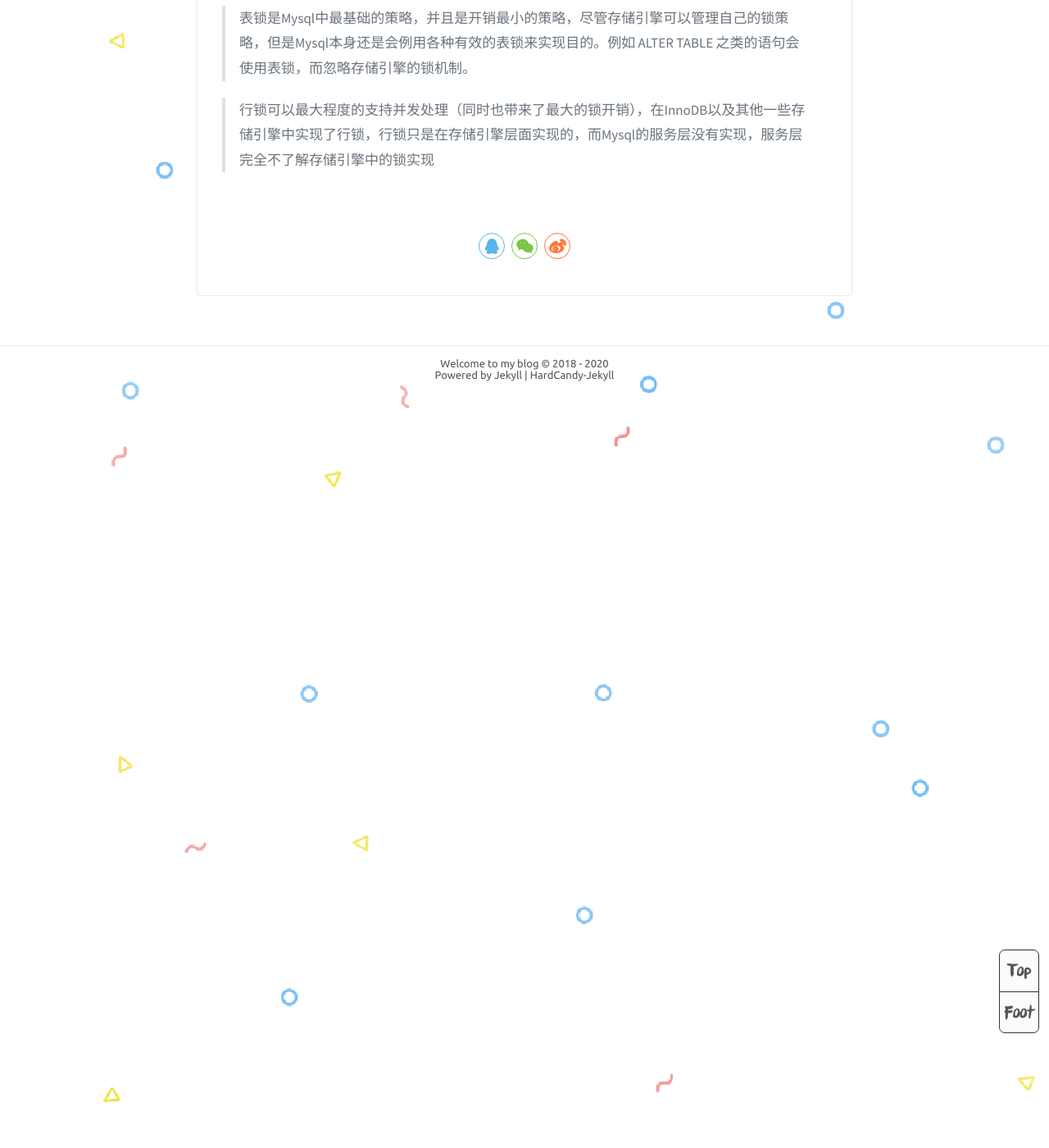
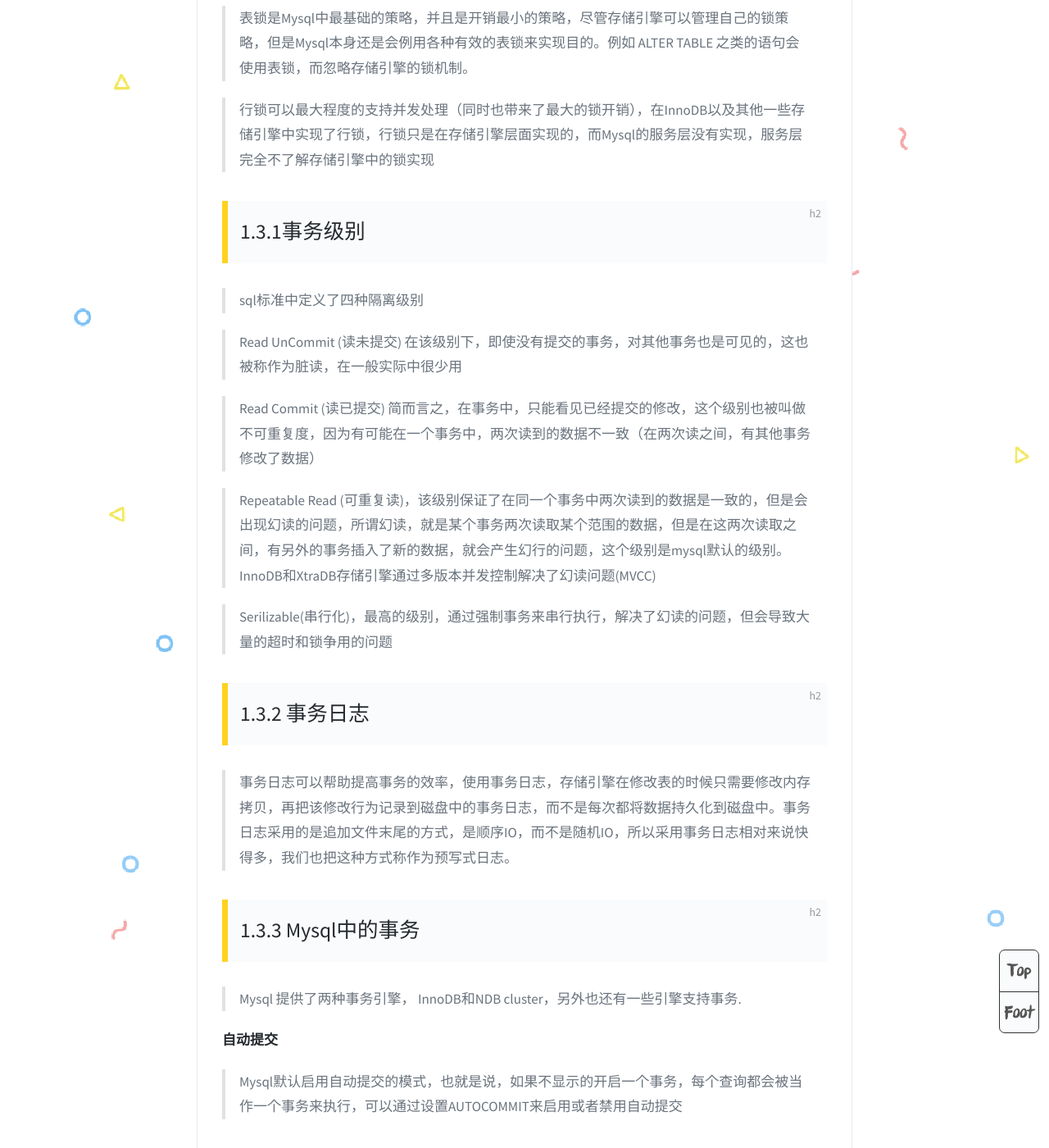
Before and after one commit to LazystudentCH/LazyStudentChhh.github.io, a Jekyll site: the page built from _posts/2020-08-18-[高性能Mysql读书笔记]1.mysql架构与历史.md, in a window 1280 px wide and 1400 px high, scrolled down 2439 px. Shown: the whole window at 82% size. Built offline with Jekyll 4.4.1, drawn with Linux system fonts in a browser that asks for light colours; comment, search, counter and statistics services are not loaded.

Commit message:
修改文件: _posts/2020-08-18-[高性能Mysql读书笔记]1.mysql架构与历史.md

```diff
--- a/_posts/2020-08-18-[高性能Mysql读书笔记]1.mysql架构与历史.md
+++ b/_posts/2020-08-18-[高性能Mysql读书笔记]1.mysql架构与历史.md
@@ -39,3 +39,26 @@ cover: '../coverimages/mysql.jpg'
 > 表锁是Mysql中最基础的策略，并且是开销最小的策略，尽管存储引擎可以管理自己的锁策略，但是Mysql本身还是会例用各种有效的表锁来实现目的。例如 ALTER TABLE 之类的语句会使用表锁，而忽略存储引擎的锁机制。
 
 >行锁可以最大程度的支持并发处理（同时也带来了最大的锁开销），在InnoDB以及其他一些存储引擎中实现了行锁，行锁只是在存储引擎层面实现的，而Mysql的服务层没有实现，服务层完全不了解存储引擎中的锁实现
+
+
+## 1.3.1事务级别
+
+> sql标准中定义了四种隔离级别
+
+>Read UnCommit (读未提交) 在该级别下，即使没有提交的事务，对其他事务也是可见的，这也被称作为脏读，在一般实际中很少用
+
+> Read Commit (读已提交) 简而言之，在事务中，只能看见已经提交的修改，这个级别也被叫做不可重复度，因为有可能在一个事务中，两次读到的数据不一致（在两次读之间，有其他事务修改了数据）
+
+>Repeatable Read (可重复读)，该级别保证了在同一个事务中两次读到的数据是一致的，但是会出现幻读的问题，所谓幻读，就是某个事务两次读取某个范围的数据，但是在这两次读取之间，有另外的事务插入了新的数据，就会产生幻行的问题，这个级别是mysql默认的级别。InnoDB和XtraDB存储引擎通过多版本并发控制解决了幻读问题(MVCC)
+
+>Serilizable(串行化)，最高的级别，通过强制事务来串行执行，解决了幻读的问题，但会导致大量的超时和锁争用的问题
+
+## 1.3.2 事务日志
+
+> 事务日志可以帮助提高事务的效率，使用事务日志，存储引擎在修改表的时候只需要修改内存拷贝，再把该修改行为记录到磁盘中的事务日志，而不是每次都将数据持久化到磁盘中。事务日志采用的是追加文件末尾的方式，是顺序IO，而不是随机IO，所以采用事务日志相对来说快得多，我们也把这种方式称作为预写式日志。
+
+## 1.3.3 Mysql中的事务
+>Mysql 提供了两种事务引擎， InnoDB和NDB cluster，另外也还有一些引擎支持事务.
+
+**自动提交**
+> Mysql默认启用自动提交的模式，也就是说，如果不显示的开启一个事务，每个查询都会被当作一个事务来执行，可以通过设置AUTOCOMMIT来启用或者禁用自动提交
```
